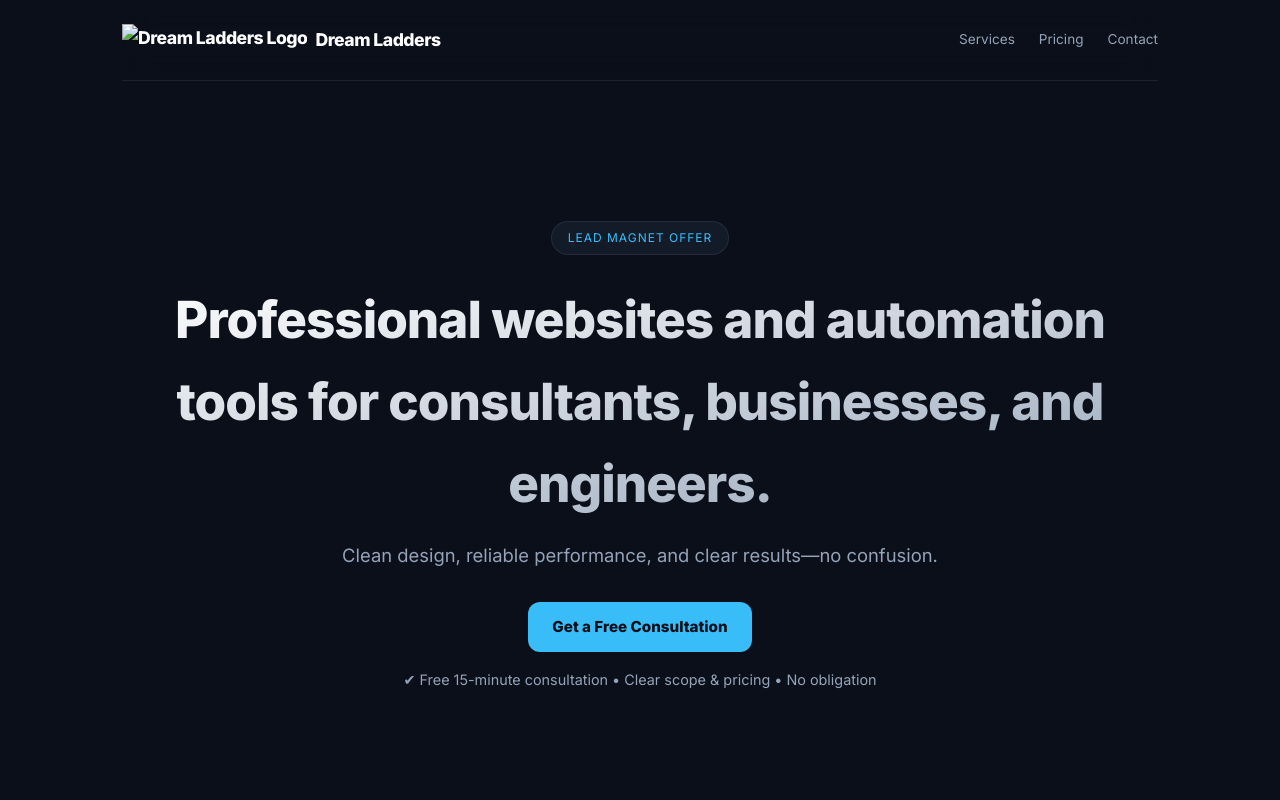
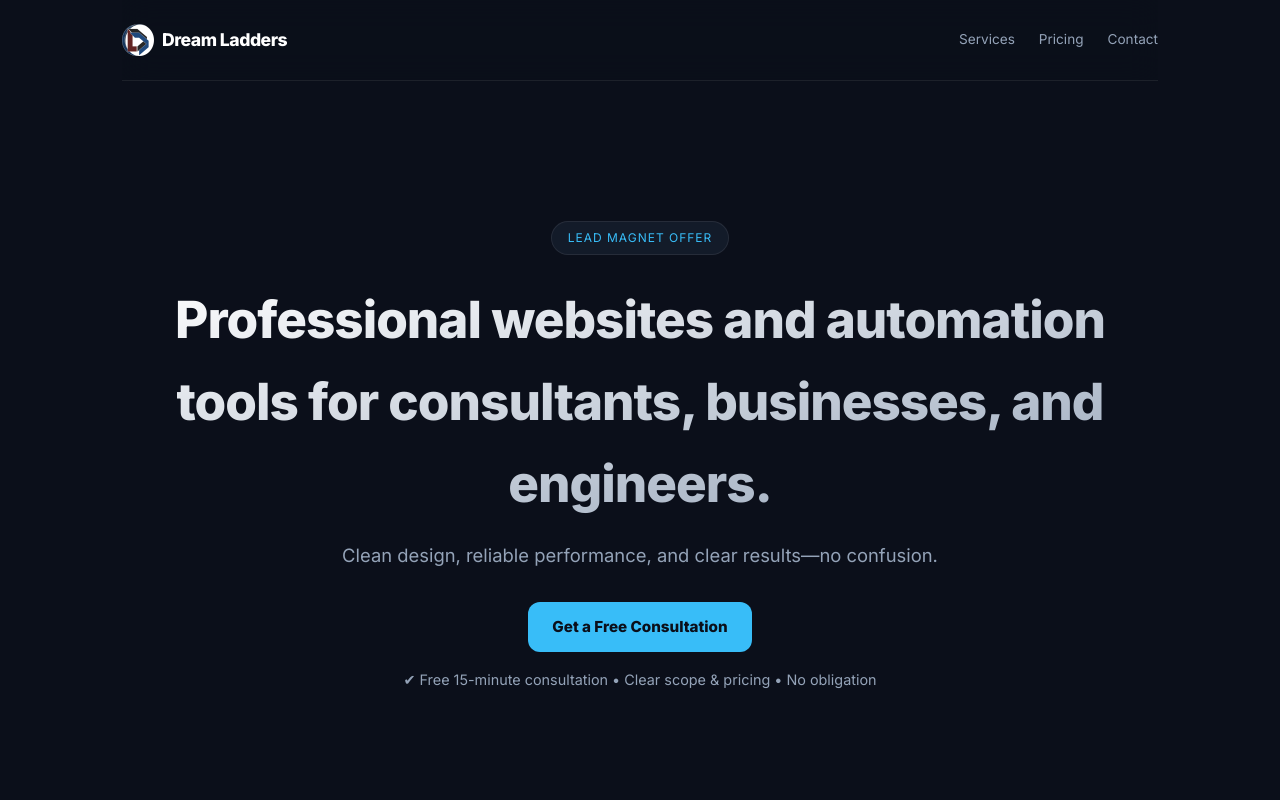
Before and after one commit to rajeshshambudu/Landing, a plain HTML site: page index.html in a window 1280 px wide. Shown: the top 800 px of the page. Drawn offline with Linux system fonts and the light colour scheme.

Commit message:
Update index.html

```diff
--- a/index.html
+++ b/index.html
@@ -164,7 +164,7 @@
   <div class="container">
     <nav>
       <a href="#" class="logo">
-        <img src="path/to/your-logo.png" alt="Dream Ladders Logo">
+        <img src="android-chrome-512x512.png" alt="Dream Ladders Logo">
         Dream Ladders
       </a>
       <div class="nav-links">
```
